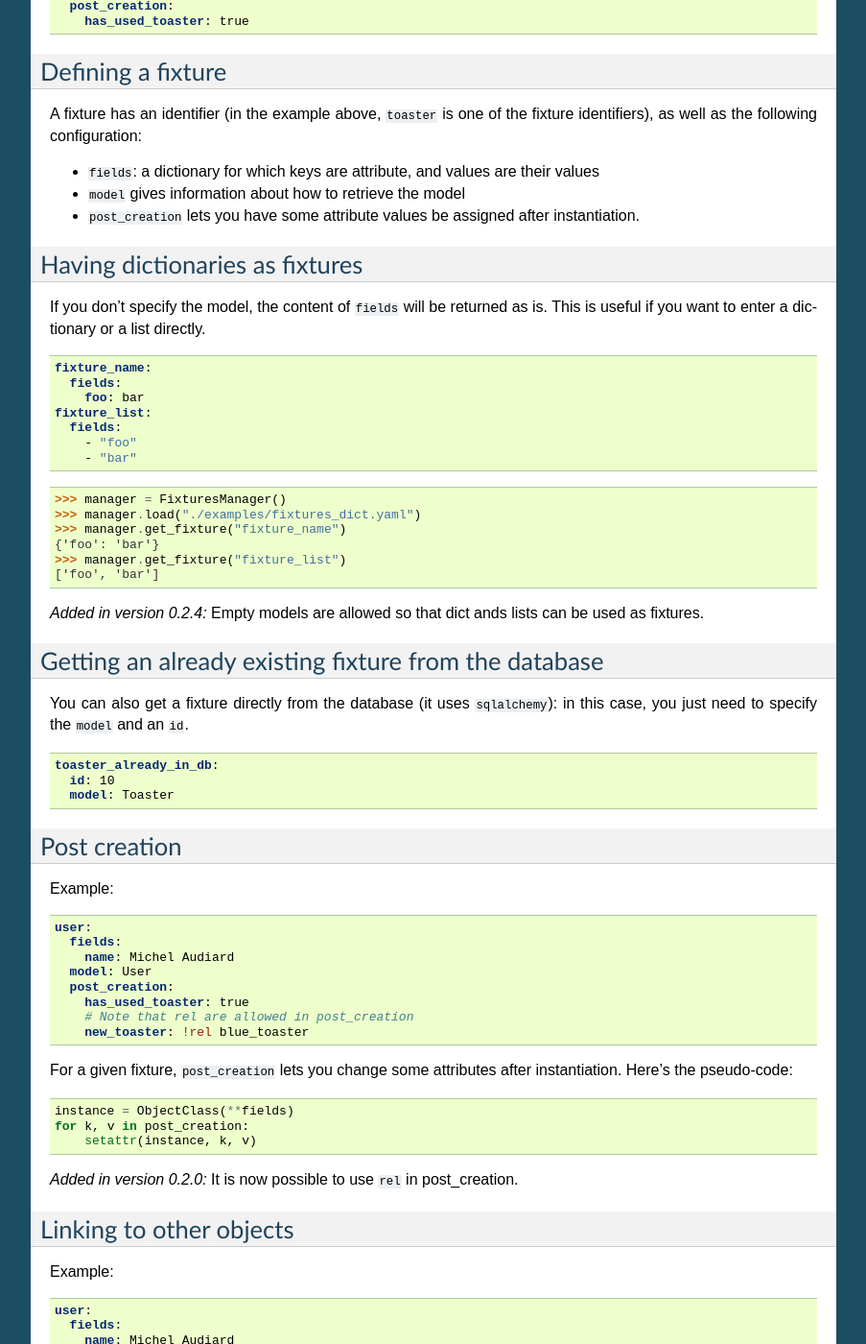
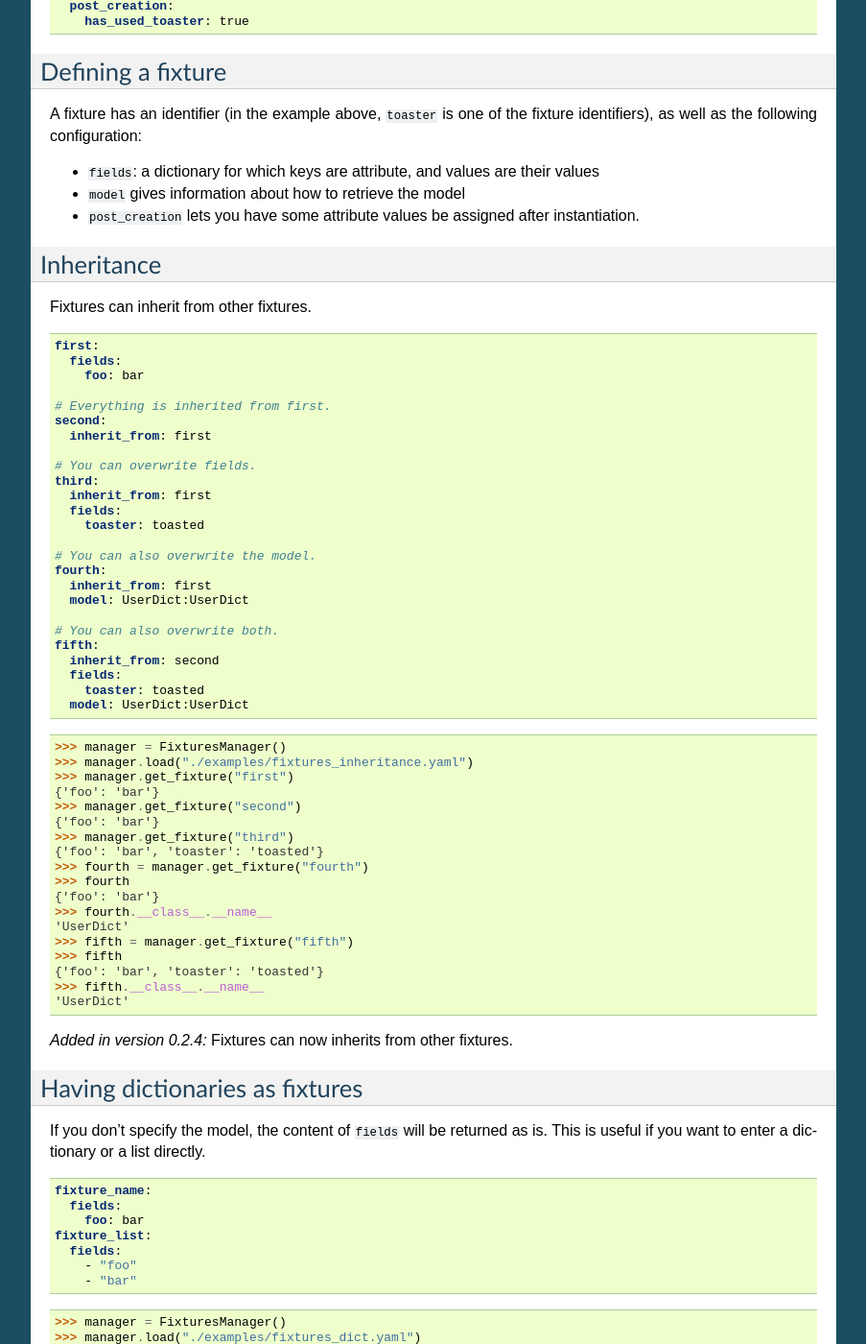
Before and after one commit to uber/charlatan, a Sphinx documentation site: the page built from docs/file-format.rst, in a window 1280 px wide and 1400 px high, scrolled down 515 px. Shown: the whole window at 96% size, without its empty margins (198-1101 px from the left). Built offline with Sphinx 7.4.7, drawn with Linux system fonts in a browser that asks for light colours; the version number is read from the project's files by our own code.

Commit message:
Add fixture inheritance

```diff
--- a/CHANGES.rst
+++ b/CHANGES.rst
@@ -5,6 +5,7 @@ Changelog for Charlatan
 ------------------
 
 - Empty models are allowed so that dict ands lists can be used as fixtures.
+- Fixtures can now inherits from other fixtures.
 
 0.2.3 (2013-06-28)
 ------------------
--- a/docs/api-reference.rst
+++ b/docs/api-reference.rst
@@ -5,7 +5,6 @@ API Reference
 
     import datetime
     from charlatan.utils import apply_delta, extended_timedelta
-
 
 
 charlatan
--- /dev/null
+++ b/docs/examples/fixtures_inheritance.yaml
@@ -0,0 +1,25 @@
+first:
+  fields:
+    foo: bar
+
+# Everything is inherited from first.
+second:
+  inherit_from: first
+
+# You can overwrite fields.
+third:
+  inherit_from: first
+  fields:
+    toaster: toasted
+
+# You can also overwrite the model.
+fourth:
+  inherit_from: first
+  model: UserDict:UserDict
+
+# You can also overwrite both.
+fifth:
+  inherit_from: second
+  fields:
+    toaster: toasted
+  model: UserDict:UserDict
--- a/docs/file-format.rst
+++ b/docs/file-format.rst
@@ -24,6 +24,38 @@ the fixture identifiers), as well as the following configuration:
 * ``post_creation`` lets you have some attribute values be assigned after
   instantiation.
 
+Inheritance
+-----------
+
+Fixtures can inherit from other fixtures.
+
+.. literalinclude:: examples/fixtures_inheritance.yaml
+    :language: yaml
+
+.. doctest::
+
+    >>> manager = FixturesManager()
+    >>> manager.load("./examples/fixtures_inheritance.yaml")
+    >>> manager.get_fixture("first")
+    {'foo': 'bar'}
+    >>> manager.get_fixture("second")
+    {'foo': 'bar'}
+    >>> manager.get_fixture("third")
+    {'foo': 'bar', 'toaster': 'toasted'}
+    >>> fourth = manager.get_fixture("fourth")
+    >>> fourth
+    {'foo': 'bar'}
+    >>> fourth.__class__.__name__
+    'UserDict'
+    >>> fifth = manager.get_fixture("fifth")
+    >>> fifth
+    {'foo': 'bar', 'toaster': 'toasted'}
+    >>> fifth.__class__.__name__
+    'UserDict'
+
+.. versionadded:: 0.2.4
+    Fixtures can now inherits from other fixtures.
+
 Having dictionaries as fixtures
 -------------------------------
 
@@ -43,7 +75,6 @@ is. This is useful if you want to enter a dictionary or a list directly.
     ['foo', 'bar']
 
 .. versionadded:: 0.2.4
-
     Empty models are allowed so that dict ands lists can be used as fixtures.
 
 Getting an already existing fixture from the database
```
Also changed, not shown: 2 other files.
